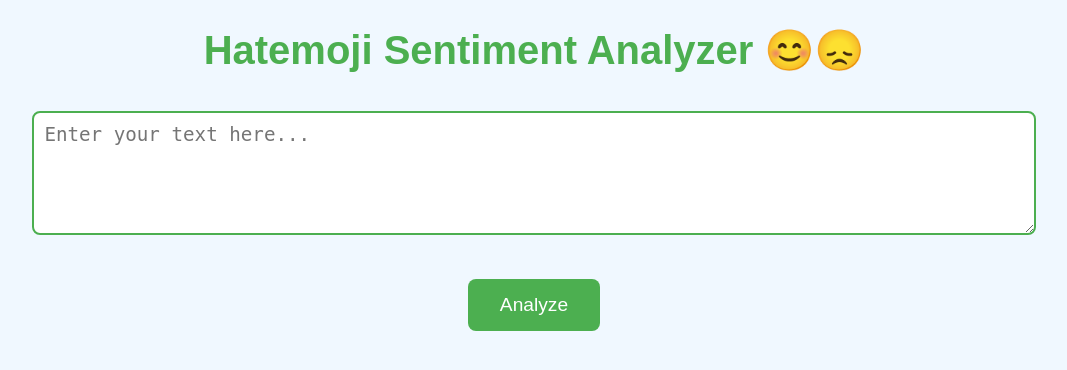
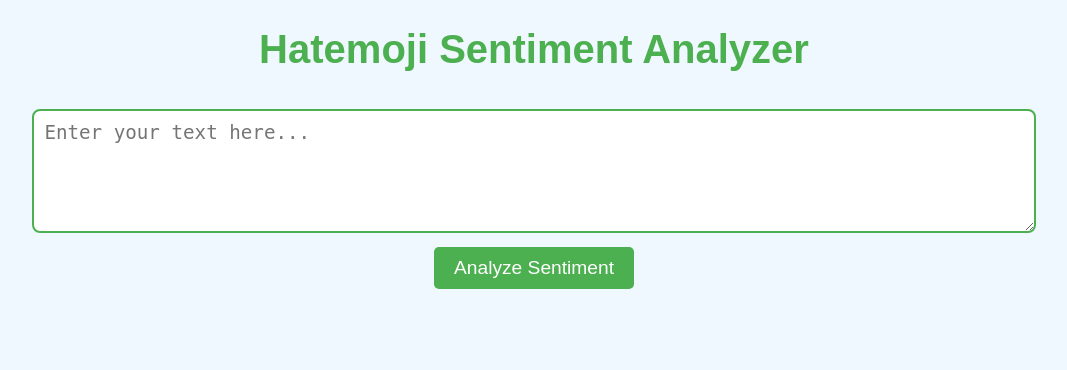
Before and after one commit to maanas2403/Hatemoji-Sentiment-Analyzer, a Flask app: page / in a window 1280 px wide. Shown: the top 370 px of the page, without its empty margins (106-1173 px from the left). Run offline with Flask 3, Linux system fonts and the light colour scheme.

Commit message:
Update index.html

```diff
--- a/templates/index.html
+++ b/templates/index.html
@@ -45,47 +45,47 @@
             padding: 20px;
             border-radius: 10px;
             box-shadow: 0 4px 8px rgba(0, 0, 0, 0.1);
+            display: none;
         }
 
-        button {
+        .button {
             background-color: #4CAF50;
             color: white;
+            padding: 10px 20px;
             border: none;
-            padding: 15px 32px;
+            border-radius: 5px;
+            cursor: pointer;
             font-size: 1.2rem;
-            cursor: pointer;
-            border-radius: 8px;
-            margin-top: 10px;
         }
 
-        .signal {
-            font-size: 2rem;
+        .button:hover {
+            background-color: #45a049;
+        }
+
+        .error {
+            color: red;
+            margin-top: 10px;
         }
     </style>
 </head>
 <body>
+    <h1>Hatemoji Sentiment Analyzer</h1>
+    <div id="inputContainer" class="input-container">
+        <textarea id="userText" placeholder="Enter your text here..."></textarea><br>
+        <button id="analyzeButton" class="button" onclick="analyzeText()">Analyze Sentiment</button>
+    </div>
 
-    <h1>Hatemoji Sentiment Analyzer 😊😞</h1>
-
-    <!-- Input container (Text box + Analyze button) -->
-
-
-    <!-- Result container -->
-    <div class="result-container" id="resultContainer" style="display:none;">
-        <h2>Result:</h2>
-        <p><strong>Comment:</strong> <span id="comment"></span></p>
-        <p><strong>Predicted Emoji:</strong> <span id="predictedEmoji" class="emoji"></span></p>
+    <div id="resultContainer" class="result-container">
+        <h2>Analysis Results</h2>
+        <p id="comment"></p>
+        <p><strong>Predicted Emoji:</strong> <span id="predictedEmoji"></span></p>
         <p><strong>Sentiment Score:</strong> <span id="sentimentScore"></span></p>
         <p><strong>Emoji Sentiment:</strong> <span id="emojiSentiment"></span></p>
         <p><strong>Combined Sentiment:</strong> <span id="combinedSentiment"></span></p>
+        <button class="button" onclick="goBack()">Go Back</button>
     </div>
-    <div class="input-container" id="inputContainer">
-        <textarea id="userText" placeholder="Enter your text here..."></textarea><br>
 
-    </div>
-    <button id="analyzeButton">Analyze</button>
     <script>
-        // Function to analyze the text and show the result container
         function analyzeText() {
             var userText = document.getElementById('userText').value;
 
@@ -99,12 +99,13 @@
                 },
                 body: JSON.stringify({ text: userText }),
             })
-                .then(response => if (!response.ok) {
+            .then(response => {
+                if (!response.ok) {
                     throw new Error('Network response was not ok');
                 }
-    return response.json();)
+                return response.json();
+            })
             .then(data => {
-                    // Hide input container and show result container
                 console.log(data);
                 document.getElementById('inputContainer').style.display = 'none';
                 document.getElementById('resultContainer').style.display = 'block';
@@ -114,7 +115,6 @@
                 document.getElementById('emojiSentiment').innerText = data.emoji_sentiment;
                 document.getElementById('combinedSentiment').innerText = data.combined_sentiment;
 
-                    // Change the background color of the result container based on combined sentiment
                 var combinedSentiment = data.combined_sentiment;
                 var resultContainer = document.getElementById('resultContainer');
 
@@ -130,31 +130,11 @@
             });
         }
 
-        // Function to reset the UI when the "Return" button is clicked
-        function returnToDefault() {
-            // Clear the input field
-            document.getElementById('userText').value = '';
-
-            // Hide the result container and show the input container
+        function goBack() {
+            document.getElementById('inputContainer').style.display = 'block';
             document.getElementById('resultContainer').style.display = 'none';
-            document.getElementById('inputContainer').style.display = 'block';
-
-            // Enable the Analyze button and change text back to 'Analyze'
-            var analyzeButton = document.getElementById('analyzeButton');
-            analyzeButton.disabled = false;
-            analyzeButton.innerText = 'Analyze';
+            document.getElementById('analyzeButton').innerText = 'Analyze Sentiment';
         }
-
-        // Attach the click event listener to the button
-        document.getElementById('analyzeButton').addEventListener('click', function () {
-            // Check if the button text is "Return" to trigger the reset
-            if (this.innerText === 'Return') {
-                returnToDefault();
-            } else {
-                analyzeText();
-            }
-        });
     </script>
-
 </body>
 </html>
```
Lines whose indentation alone changed are shown as unchanged.
